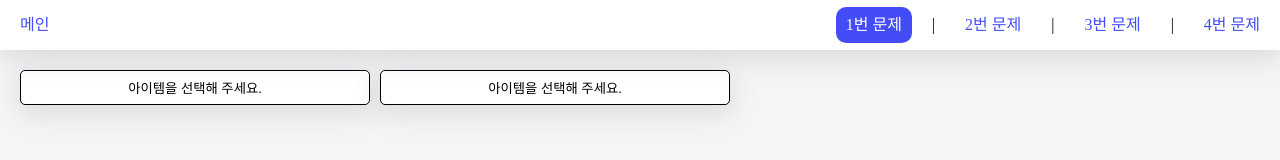
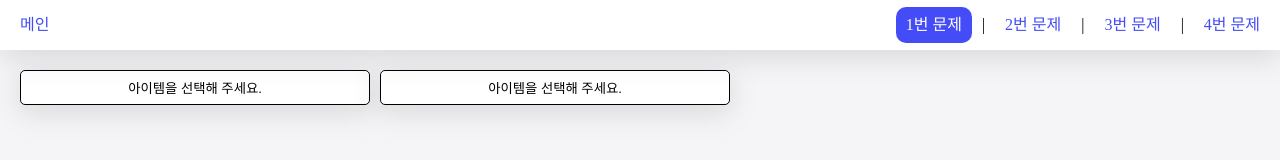
Before and after one commit to oceanlee-seoul/Vanilla-Practice, a plain HTML site: page test1/index.html in a window 1280 px wide. Drawn offline with Linux system fonts and the light colour scheme.

Commit message:
feat: 뭐더라 반응형 fix

```diff
--- a/header.css
+++ b/header.css
@@ -40,11 +40,10 @@
 }
 
 .gnb .gnb-right {
-  margin: 30px 0 30px 0;
   padding-right: 10px;
   display: flex;
   align-items: center;
-  gap: 20px;
+  gap: 10px;
 }
 
 @media screen and (max-width: 480px) {
@@ -54,6 +53,7 @@
 
   .gnb a {
     padding: 5px;
+    border-radius: 5px;
   }
 
   .gnb .gnb-right {
--- a/style.css
+++ b/style.css
@@ -25,6 +25,7 @@ body {
   flex-direction: column;
   justify-content: center;
   align-items: center;
+  gap: 20px;
   max-width: 800px;
   width: 80%;
   padding: 20px;
```
